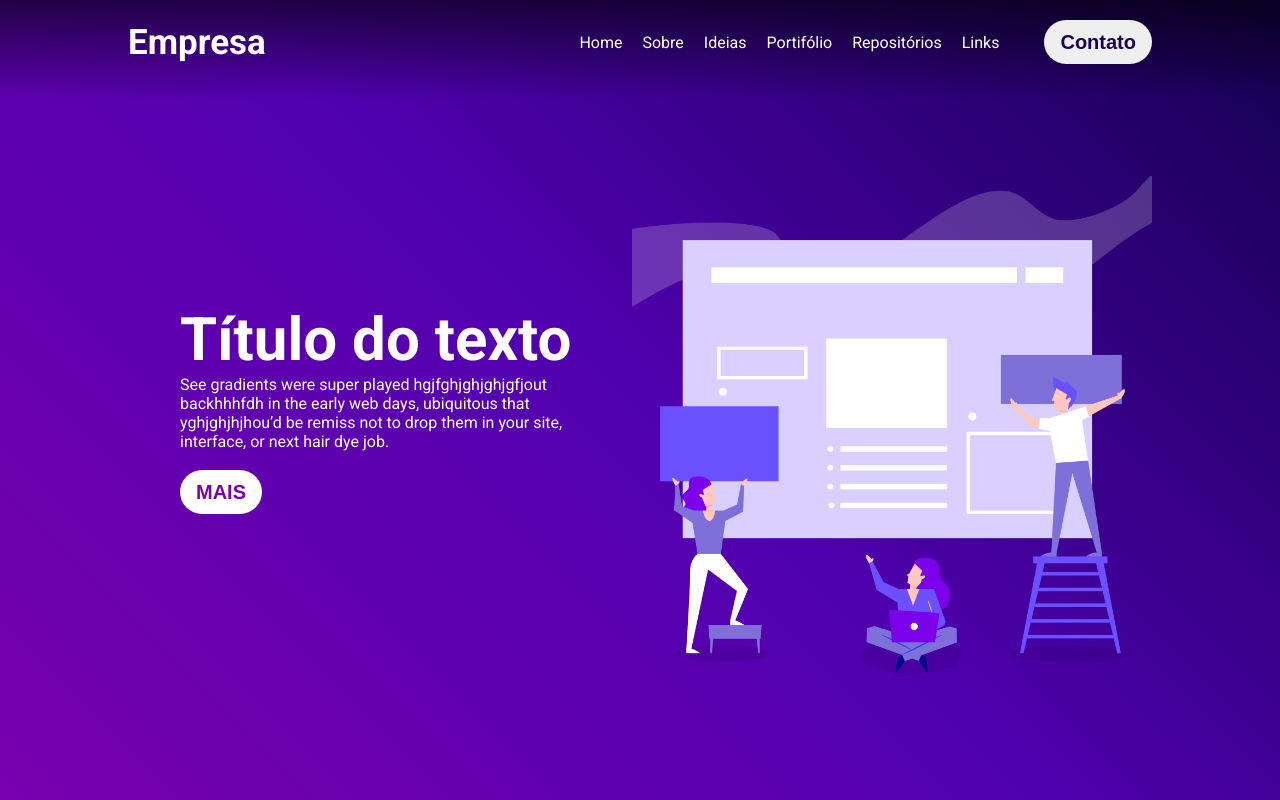
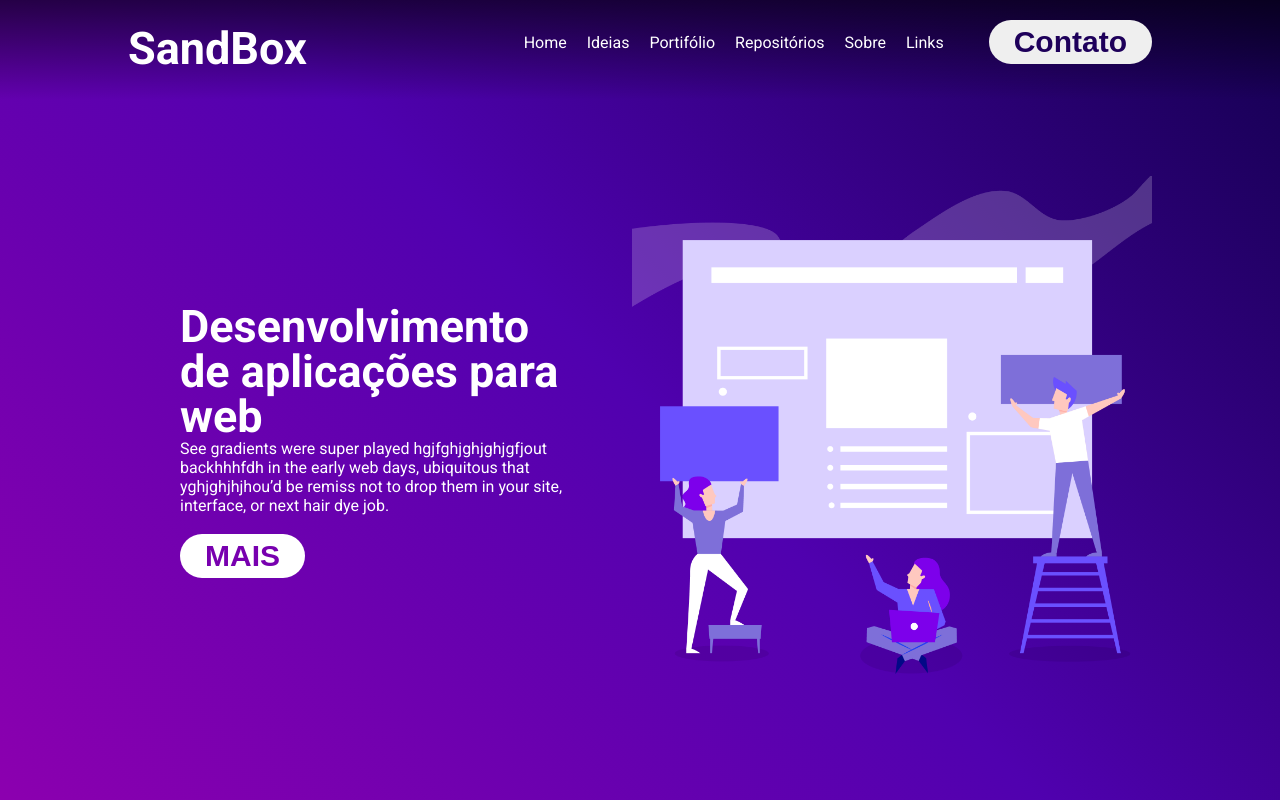
Before and after one commit to clesiorodrigues/my-website, a React (Create React App) app: page / in a window 1280 px wide. Built offline with nearby package versions, Linux system fonts and the light colour scheme.

Commit message:
Update no texto da home

```diff
--- a/public/index.html
+++ b/public/index.html
@@ -1,10 +1,8 @@
 <!DOCTYPE html>
-<html lang="en">
+<html lang="pt-BR">
   <head>
     <meta charset="utf-8" />
-    <link rel="preconnect" href="https://fonts.gstatic.com">
     <link href="https://fonts.googleapis.com/css2?family=Roboto:ital,wght@0,300;0,400;0,500;0,700;0,900;1,300;1,400;1,500;1,700;1,900&display=swap" rel="stylesheet">
-    <link rel="icon" href="%PUBLIC_URL%/favicon.ico" />
     <meta name="viewport" content="width=device-width, initial-scale=1" />
     <meta name="theme-color" content="#000000" />
     <meta
@@ -26,7 +24,7 @@
       work correctly both with client-side routing and a non-root public URL.
       Learn how to configure a non-root public URL by running `npm run build`.
     -->
-    <title>React App</title>
+    <title>SandBox | Desenvolvimento para web</title>
   </head>
   <body>
     <noscript>You need to enable JavaScript to run this app.</noscript>
--- a/src/App.js
+++ b/src/App.js
@@ -12,14 +12,14 @@ import {rolar} from './functions';
 function App() {
   return (
     <div className="App" onWheel={(e)=>{rolar(e)}}>
-      <TopBar/>
+        <TopBar/>
       <Home/>
-      <About/>
       <Ideia/>
       <Portfolio/>
       <Repos/>
+      <About/>
       <Footer/>
-      <Form/>
+        <Form/>
     </div>
   );
 }
--- a/src/components/Home/index.js
+++ b/src/components/Home/index.js
@@ -8,7 +8,7 @@ const Home = () => {
         <HomeSection id="h">
             <div>
                 <Article>
-                    <h1>Título do texto</h1>
+                    <h1>Desenvolvimento de aplicações para web</h1>
                     <p>See gradients were super played hgjfghjghjghjgfjout backhhhfdh in the early web days, ubiquitous that yghjghjhjhou’d be remiss not to drop them in your site, interface, or next hair dye job.</p>
                     <br/>
                     <Button BGC="white" Color="rgb(120, 0, 175)" >MAIS</Button>
--- a/src/components/Home/style.js
+++ b/src/components/Home/style.js
@@ -10,7 +10,7 @@ export const Imagem = styled.img`
 `;
 
 export const HomeSection = styled(CenterSection)`
-    background-image: linear-gradient(45deg, rgb(120, 0, 175), rgb(80, 1, 175),  rgb(20, 0, 80));
+    background-image: linear-gradient(45deg, rgb(140, 0, 175), rgb(80, 1, 175),  rgb(20, 0, 80));
 `;
 
 export const Article = styled.article`
@@ -22,6 +22,7 @@ export const Article = styled.article`
     color: white;
 
     h1 {
-        font-size: 60px;
+        font-size: 45px;
+        line-height: 45px;
     }
 `;
--- a/src/components/TopBar/index.js
+++ b/src/components/TopBar/index.js
@@ -1,3 +1,4 @@
+
 import React from 'react';
 import { Button, Li } from '../../styles';
 import { telaContato } from './function';
@@ -12,57 +13,18 @@ const TopBar = () => {
                 <div id="t_contato" onClick={()=>{telaContato()}}></div>
                 <ExpBotao id="f_contato"></ExpBotao>
 
-                <h1>Empresa</h1>
+                <h1>SandBox</h1>
                 <ul>
                     <Li Cor="rgb(113, 61, 255)" onClick={()=>{mudarCor('Home')}} >Home</Li>
-                    <Li Cor=" rgb(255, 122, 61)" onClick={()=>{mudarCor('Sobre')}} >Sobre</Li>
-                    <Li Cor=" rgb(164, 164, 164)" onClick={()=>{mudarCor('Ideia')}} >Ideias</Li>
+                    <Li Cor=" rgb(255, 100, 100)" onClick={()=>{mudarCor('Ideia')}} >Ideias</Li>
                     <Li Cor=" rgb(86, 255, 81)" onClick={()=>{mudarCor('Port')}} >Portifólio</Li>
                     <Li Cor=" rgb(88, 160, 255)" onClick={()=>{mudarCor('Repos')}} >Repositórios</Li>
-                    <Li Cor=" rgb(220, 220,220)" onClick={()=>{mudarCor('Links')}} >Links</Li>
+                    <Li Cor=" rgb(255, 122, 61)" onClick={()=>{mudarCor('Sobre')}} >Sobre</Li>
+                    <Li Cor=" rgb(120, 120,120)" onClick={()=>{mudarCor('Links')}} >Links</Li>
                 </ul>
                 <Button onClick={()=>{telaContato()}} Color="rgb(30, 0, 90)">Contato</Button>
             </nav>
         </Header>
     );
 }
-
-
-// function mudarCor(id) {
-//     switch(id) {
-//         case 'Home':
-//             // posicao = 0;
-//             document.querySelector('body').style.marginTop = '0vh';
-//             break;
-
-//         case 'Sobre':
-//             // posicao = -100;
-//             document.querySelector('body').style.marginTop = '-100vh';
-//             break;
-
-//         case 'Ideia':
-//             // posicao = -200;
-//             document.querySelector('body').style.marginTop = '-200vh';
-//             break;
-
-//         case 'Port':
-//             // posicao = -300;
-//             document.querySelector('body').style.marginTop = '-300vh';
-//             break;
-
-//         case 'Repos':
-//             // posicao = -400;
-//             document.querySelector('body').style.marginTop = '-400vh';
-//             break;
-
-//         case 'Links':
-//             // posicao = -500;
-//             document.querySelector('body').style.marginTop = '-500vh';
-//             break;
-
-//         default:
-//             break;
-//     }
-// }
-
 export default TopBar;
--- a/src/components/TopBar/style.js
+++ b/src/components/TopBar/style.js
@@ -19,7 +19,7 @@ export const Header = styled.header`
 
     h1 {
         margin-top: 2px;
-        font-size: 35px;
+        font-size: 45px;
     }
 
     ul {
--- a/src/functions.js
+++ b/src/functions.js
@@ -27,22 +27,22 @@ export const mudarCor = (id) => {
             body.style.marginTop = '0vh';
             break;
 
-        case 'Sobre':
+        case 'Ideia':
             posicao = -100;
             body.style.marginTop = '-100vh';
             break;
 
-        case 'Ideia':
+        case 'Port':
             posicao = -200;
             body.style.marginTop = '-200vh';
             break;
 
-        case 'Port':
+        case 'Repos':
             posicao = -300;
             body.style.marginTop = '-300vh';
             break;
 
-        case 'Repos':
+        case 'Sobre':
             posicao = -400;
             body.style.marginTop = '-400vh';
             break;
--- a/src/styles.js
+++ b/src/styles.js
@@ -18,15 +18,15 @@ export const CenterSection = styled.section`
 export const Button = styled.button`
     height: 44px;
     border-radius: 22px;
-    padding: 0.5rem 1rem;
+    padding: 0px 25px 0px 25px;
     border: solid 3px white;
-    font-size: 20px;
+    font-size: 30px;
     font-weight: bold;
     background-color: ${props => `${props.BGC}`};
     color: ${props => `${props.Color}`};
     border: none;
     cursor: pointer;
-    transition: all .2s ease 0s;
+    transition: .2s all;
 
     :hover {
         box-shadow: 0px 1px 7px rgb(255,255,255);
```
Also changed, not shown: src/img/ideias.png (added).
